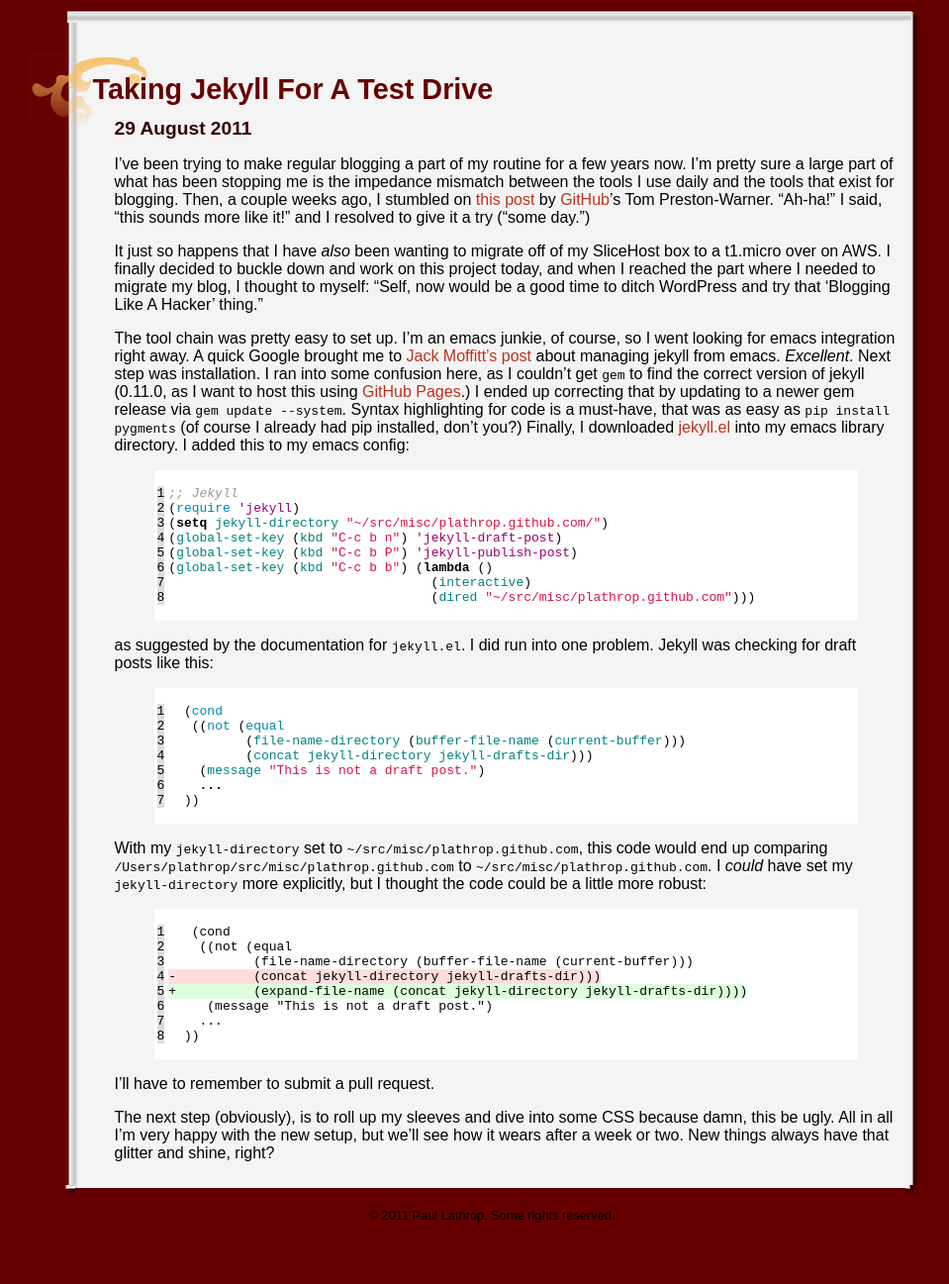
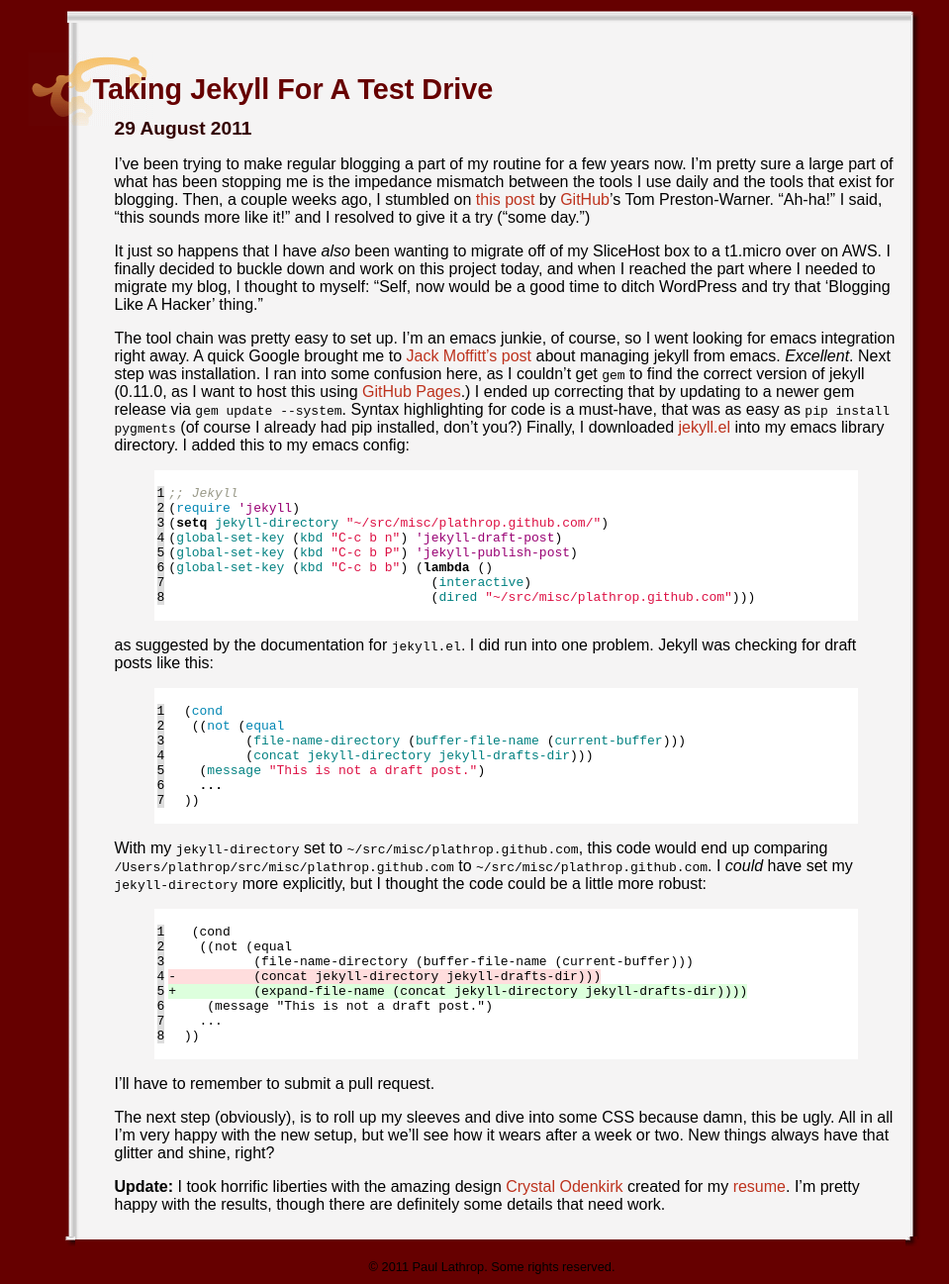
Before and after one commit to plathrop/plathrop.github.io, a Jekyll site: the page built from _posts/2011-08-29-taking-jekyll-for-a-test-drive.markdown, in a window 1280 px wide. Shown: the whole page at 99% size, without its empty margins (145-1104 px from the left). Built offline with Jekyll 4.4.1, drawn with Linux system fonts in a browser that asks for light colours; before the commit the page ends 1245 px from its top, so only the background shows below that.

Commit message:
Update post with info about the design.

```diff
--- a/_posts/2011-08-29-taking-jekyll-for-a-test-drive.markdown
+++ b/_posts/2011-08-29-taking-jekyll-for-a-test-drive.markdown
@@ -79,8 +79,14 @@
 setup, but we'll see how it wears after a week or two. New things
 always have that glitter and shine, right?
 
+**Update:** I took horrific liberties with the amazing design
+[Crystal Odenkirk][6] created for my [resume][7]. I'm pretty happy
+with the results, though there are definitely some details that need work.
+
 [1]: http://tom.preston-werner.com/2008/11/17/blogging-like-a-hacker.html
 [2]: http://github.com
 [3]: http://metajack.im/2009/01/02/manage-jekyll-from-emacs/
 [4]: http://pages.github.com
 [5]: https://github.com/metajack/jekyll/blob/master/emacs/jekyll.el
+[6]: http://crysodenkirk.com
+[7]: /resume.html
--- a/css/master.css
+++ b/css/master.css
@@ -88,6 +88,8 @@
 	   width:12px;
 	   margin-bottom:-13px;}
 
+strong { font-weight:bold; }
+
 #bl_corner, #br_corner{
     display:block;
     position:relative;
```
